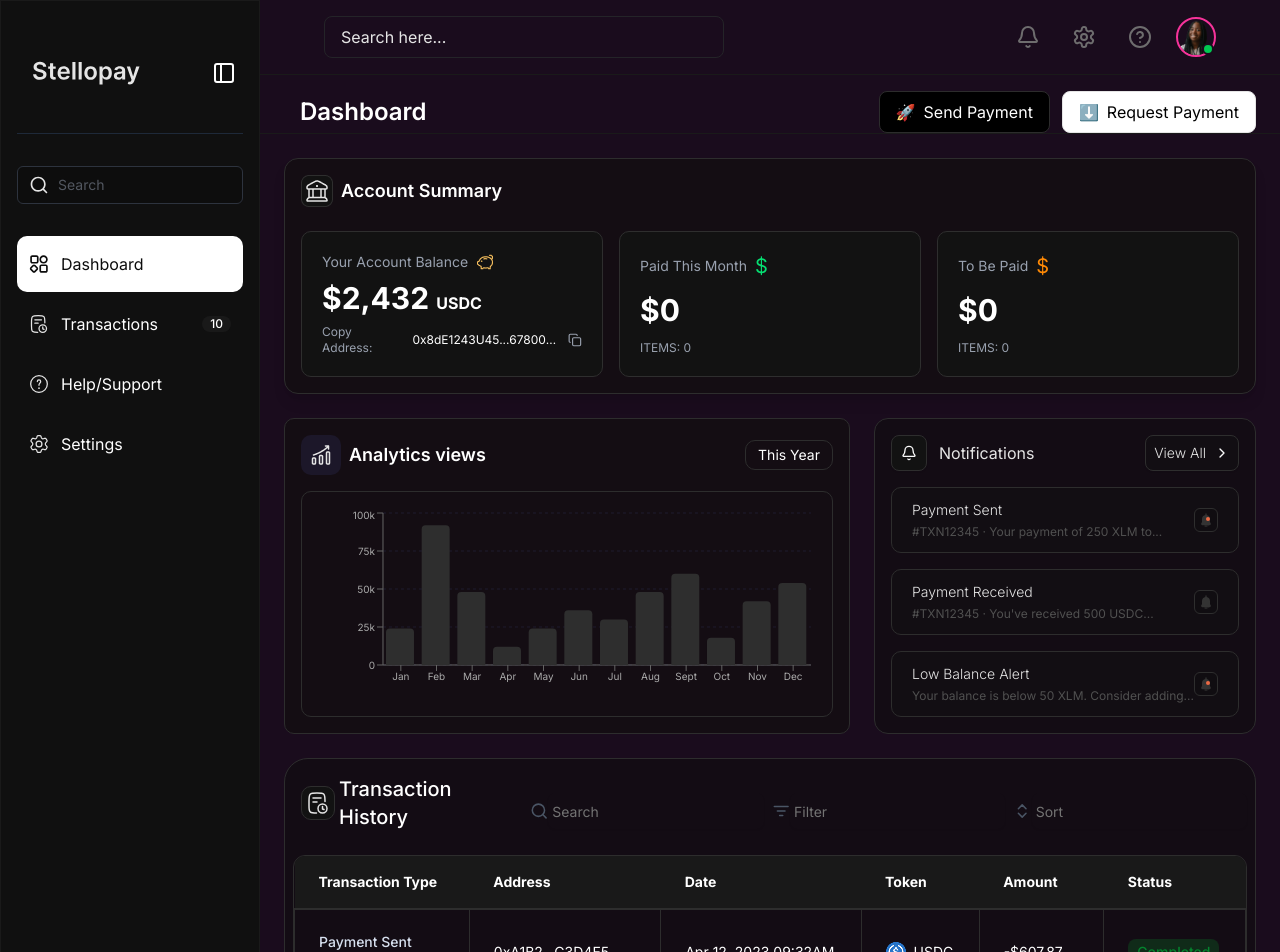
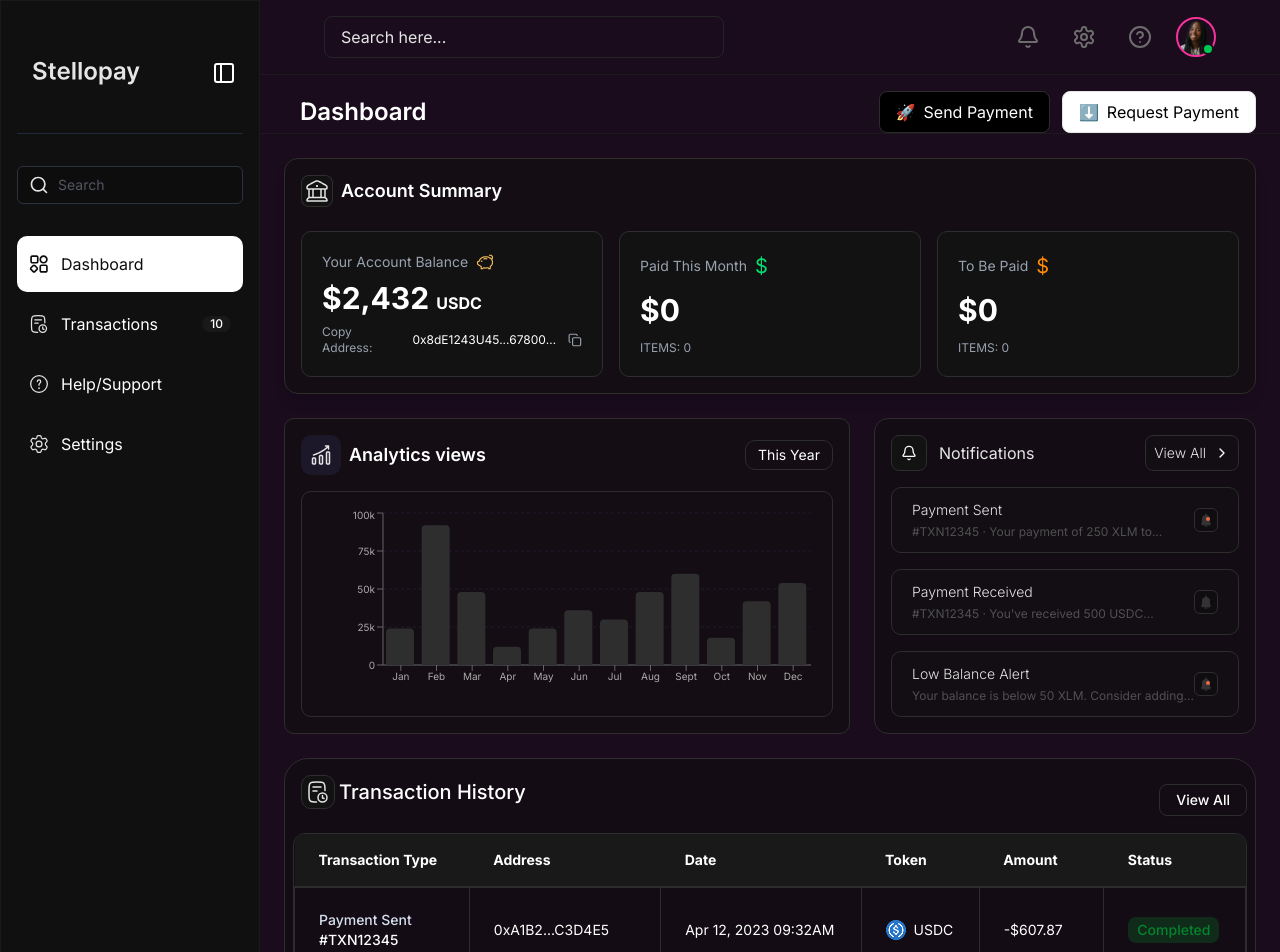
Before and after one commit to Stellopay/stellopay-frontend, a Next.js app: page /dashboard in a window 1280 px wide. Shown: the top 952 px of the page. Built offline with nearby package versions, Linux system fonts and the light colour scheme.

Commit message:
feat(misc): implement view all button and remove search/filter/sort controls

```diff
--- a/app/dashboard/page.tsx
+++ b/app/dashboard/page.tsx
@@ -1,33 +1,34 @@
-"use client";
+'use client';
 
-import { useState } from "react";
-import { transactions as allTransactions } from "@/public/data/mock-data";
-import DashboardHeader from "@/components/dashboard/dashboard-header";
-import AccountSummary from "../account-summary/page";
-import ClientAnalyticsView from "@/components/analytics/client-analytics-view";
-import NotificationPanel from "@/components/common/notification-panel";
-import TableSearchbar from "@/components/transactions/table-searchbar";
-import Filter from "@/components/transactions/filter";
-import Sort from "@/components/transactions/sort";
-import { TransactionsTable } from "@/components/transactions/transactions-table";
-import { Pagination } from "@/components/transactions/pagination";
-import { getPageItems, getTotalPages } from "@/utils/paginationUtils";
+import { useState } from 'react';
+import { useRouter } from 'next/navigation';
+import { transactions as allTransactions } from '@/public/data/mock-data';
+import DashboardHeader from '@/components/dashboard/dashboard-header';
+import AccountSummary from '../account-summary/page';
+import ClientAnalyticsView from '@/components/analytics/client-analytics-view';
+import NotificationPanel from '@/components/common/notification-panel';
+import { TransactionsTable } from '@/components/transactions/transactions-table';
+import { Pagination } from '@/components/transactions/pagination';
+import { Button } from '@/components/ui/button';
+import { getPageItems, getTotalPages } from '@/utils/paginationUtils';
 
 const page = () => {
+	const router = useRouter();
+
 	const notifications = [
 		{
-      title: "Payment Sent",
-      message: "#TXN12345 · Your payment of 250 XLM to...",
+			title: 'Payment Sent',
+			message: '#TXN12345 · Your payment of 250 XLM to...',
 			read: false,
 		},
 		{
-      title: "Payment Received",
+			title: 'Payment Received',
 			message: "#TXN12345 · You've received 500 USDC...",
 			read: true,
 		},
 		{
-      title: "Low Balance Alert",
-      message: "Your balance is below 50 XLM. Consider adding...",
+			title: 'Low Balance Alert',
+			message: 'Your balance is below 50 XLM. Consider adding...',
 			read: false,
 		},
 	];
@@ -36,6 +37,10 @@ const page = () => {
 
 	const transactions = getPageItems(allTransactions, currentPage, itemsPerPage);
 	const totalPages = getTotalPages(allTransactions.length, itemsPerPage);
+
+	const handleViewAllTransactions = () => {
+		router.push('/transactions');
+	};
 
 	return (
 		<div className="min-h-screen">
@@ -52,9 +57,9 @@ const page = () => {
 				</div>
 
 				<div className="max-w-full ">
-          {" "}
+					{' '}
 					<div className="bg-foreground border rounded-[1.5rem] border-[#2D2D2D] p-2">
-            {" "}
+						{' '}
 						<div className="grid pb-2 md:pb-0 md:flex items-center justify-between">
 							<h6 className="text-xl font-medium mb-4 p-2 flex gap-1 items-center">
 								<div className=" bg-[#121212] rounded-lg border border-[#2E2E2E] p-1">
@@ -91,14 +96,18 @@ const page = () => {
 								<span>Transaction History</span>
 							</h6>
 							<div className="flex items-center gap-2">
-                <TableSearchbar />
-                <Filter />
-                <Sort />
+								<Button
+									onClick={handleViewAllTransactions}
+									variant="outline"
+									size="sm"
+									className="bg-transparent border-[#2D2D2D] text-white hover:bg-[#2D2D2D] hover:text-white px-4 py-2"
+								>
+									View All
+								</Button>
 							</div>
 						</div>
 						<TransactionsTable transactions={transactions} />
 					</div>
-
 					<Pagination
 						currentPage={currentPage}
 						totalPages={totalPages}
```
Lines whose indentation alone changed are shown as unchanged.
